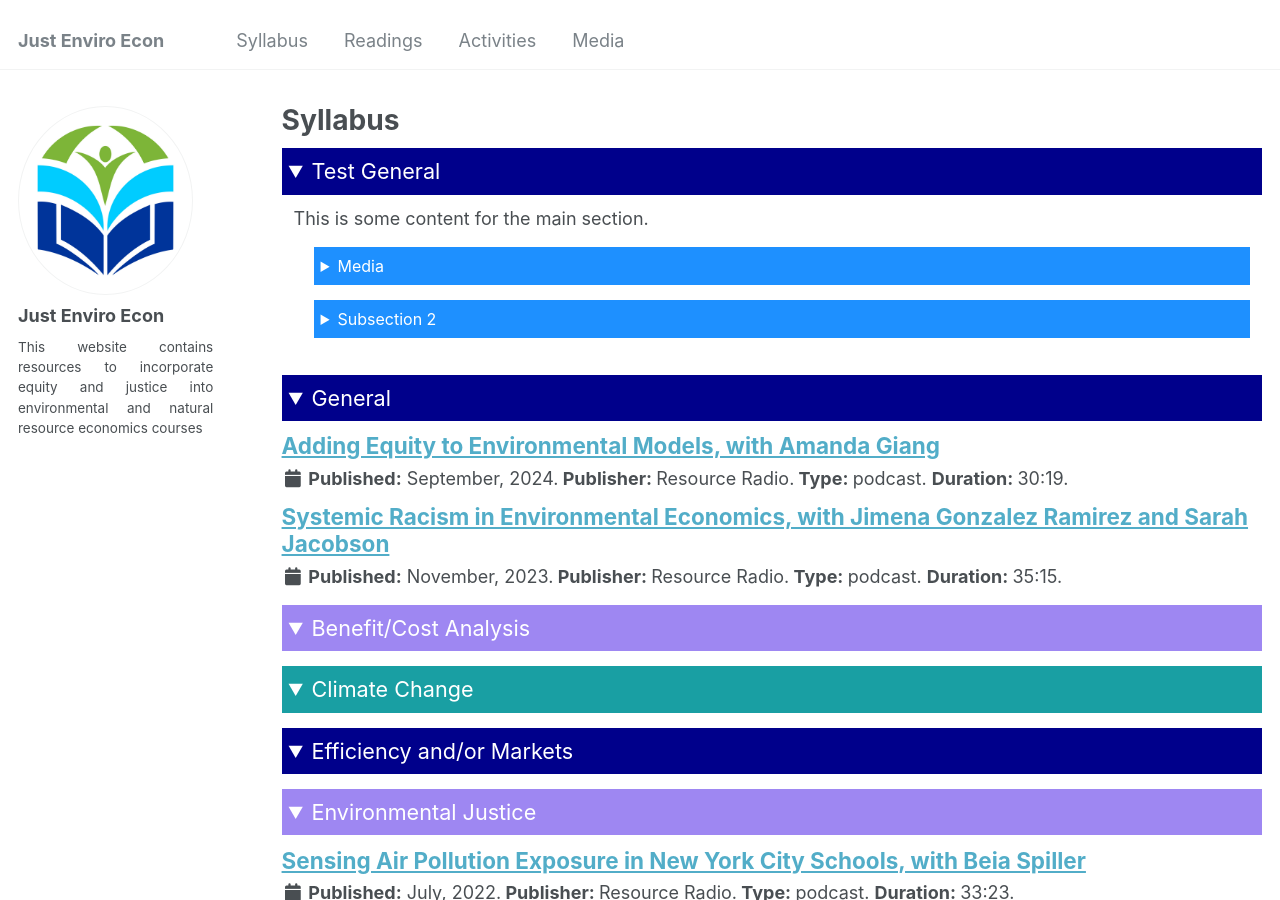
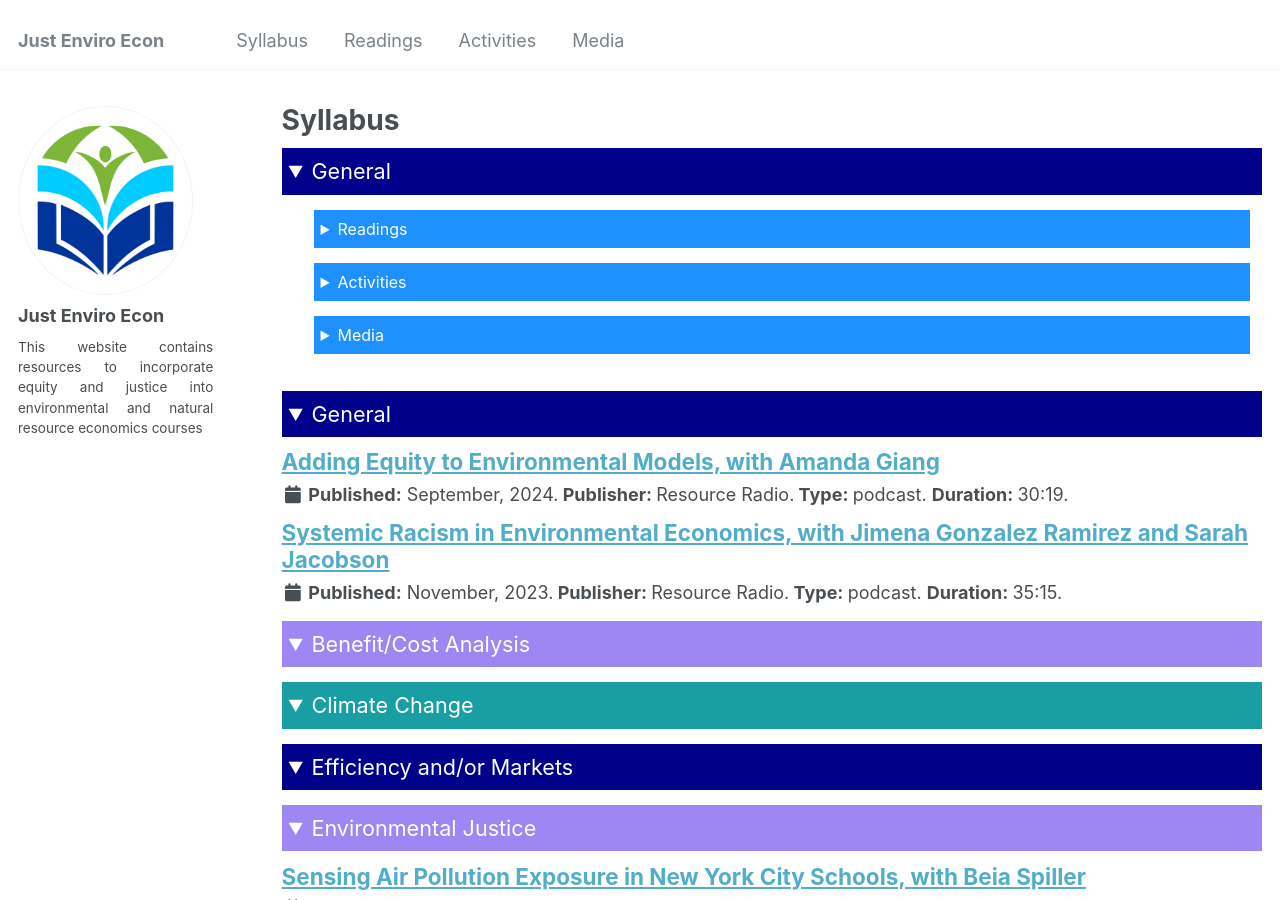
Before and after one commit to just-enviro-econ/just-enviro-econ.github.io, a Jekyll site: the page built from _pages/syllabus.md, in a window 1280 px wide and 900 px high. Built offline with Jekyll 4.4.1, drawn with Linux system fonts in a browser that asks for light colours.

Commit message:
updates to syllabus

```diff
--- a/_pages/syllabus.md
+++ b/_pages/syllabus.md
@@ -10,13 +10,33 @@ redirect_from:
 {% include base_path %}
 
 <details open>
-  <summary> Test General </summary>
+  <summary> General </summary>
   <div class="content">
 
-    <p>This is some content for the main section.</p>
+    <details class="sub_detail">
+      <summary class="id2"> Readings </summary>
+      <div class="content">
+          {% for post in site.publications reversed %}
+              {% if post.category == 'general' %}
+                {% include archive-single-publications.html %}
+              {% endif %}
+          {% endfor %}
+      </div>
+    </details>
 
     <details class="sub_detail">
-      <summary class="id2">Media</summary>
+      <summary class="id2"> Activities </summary>
+      <div class="content">
+          {% for post in site.activities reversed %}
+              {% if post.category == 'general' %}
+                {% include archive-single-activities.html %}
+              {% endif %}
+          {% endfor %}
+      </div>
+    </details>
+
+    <details class="sub_detail">
+      <summary class="id2"> Media </summary>
       <div class="content">
         {% for post in site.media reversed %}
           {% if post.category == 'general' %}
@@ -26,12 +46,8 @@ redirect_from:
       </div>
     </details>
 
-    <details class="sub_detail">
-      <summary class="id2">Subsection 2</summary>
-      <div class="content">
-        <p>This is content inside Subsection 2.</p>
-      </div>
-    </details>
+
+
 
   </div>
 </details>
--- a/_sass/_base.scss
+++ b/_sass/_base.scss
@@ -313,14 +313,3 @@ b, i, strong, em, blockquote, p, q, span, figure, img, h1, h2, header, input, a,
   -webkit-transition: $global-transition;
   transition: $global-transition;
 }
-
-
-/* Added by Jimena on 4/18/205 to add bluesky buttom */
-
-.btn--bluesky {
-  background: #0085ff;
-  color: #fff;
-}
-.btn--bluesky:hover {
-  background: #005fa3;
-}
--- a/_sass/_page.scss
+++ b/_sass/_page.scss
@@ -609,3 +609,13 @@ p {
     text-decoration: underline;  /* Underline  link on hover */
     color: #0c47a1;  /* Change color on hover */
   }
+
+  /* Added by Jimena on 4/18/205 to add bluesky buttom */
+
+.btn--bluesky {
+  background: #0085ff;
+  color: #fff;
+}
+.btn--bluesky:hover {
+  background: #005fa3;
+}
```
